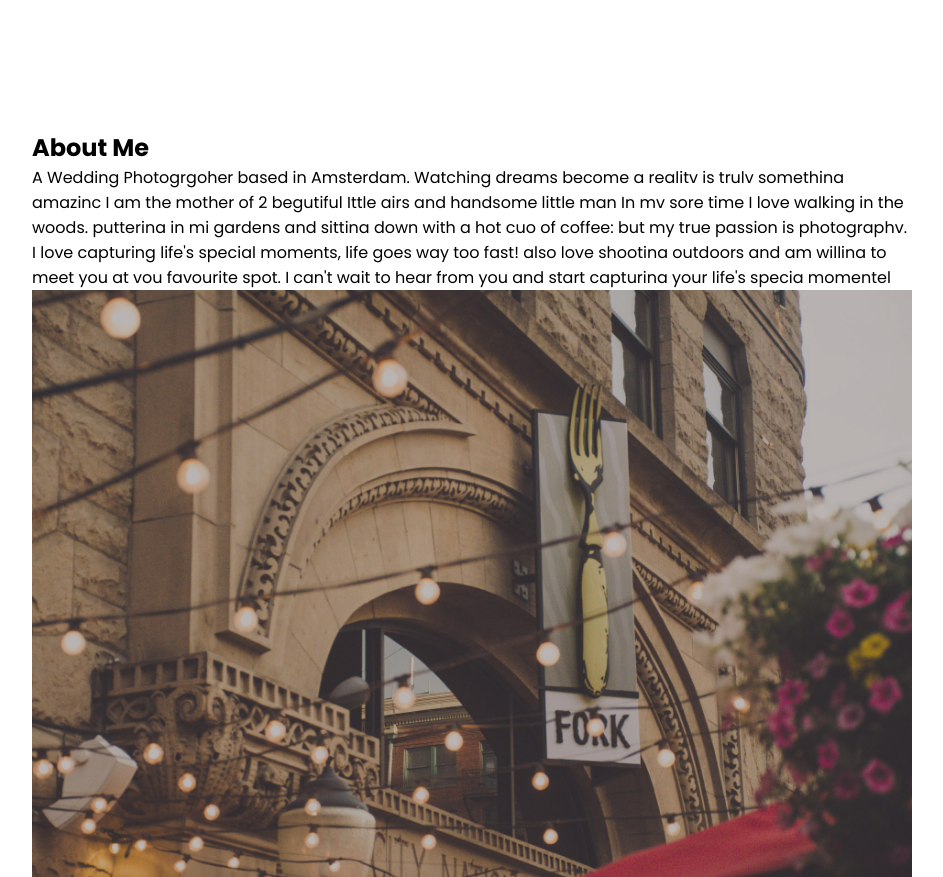
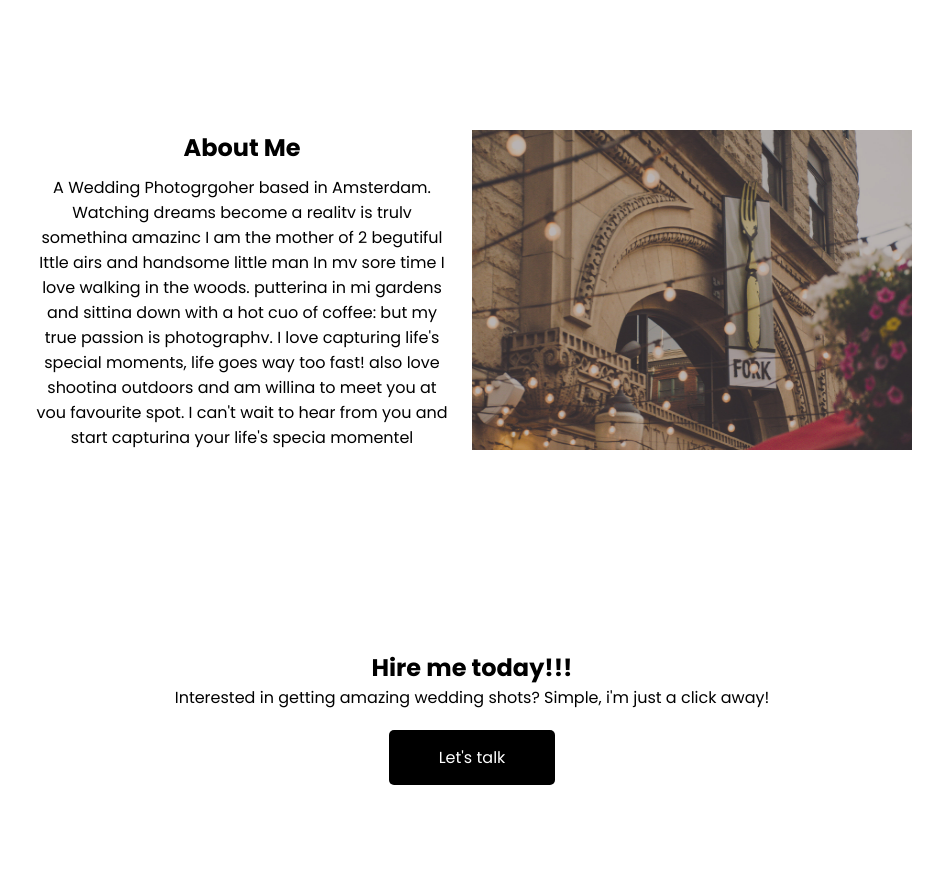
Before and after one commit to zainah7/TANYA-TUCKER, a plain HTML site: page index.html in a window 1280 px wide. Shown: the part 1320-2197 px from the top of the page, without its empty margins (168-1111 px from the left). Drawn offline with Linux system fonts and the light colour scheme.

Commit message:
fixed bug

```diff
--- a/index.html
+++ b/index.html
@@ -72,8 +72,11 @@
                                                   momentel
                                              </p>
 
-                                        <img class="img" src="img/test-bg.jpg" >
+
                                    </div>
+
+                  <img class="img" src="img/test-bg.jpg" >
+
 
 
                               </section>
@@ -83,7 +86,11 @@
                                              <h1>Hire me today!!!</h1>
                                              <p>Interested in getting amazing wedding shots? Simple,
                                                   i'm just a click away!</p>
-                                             <a href="#let's telk" class="btn-1">Lets telk</a>
+
+
+                                                   <a href="#let's telk" class="btn-down">Let's talk</a>
+                                              </div>
+
                                    </section>
 
                     </body>
--- a/style.css
+++ b/style.css
@@ -1,13 +1,11 @@
 @import url('https://fonts.googleapis.com/css2?family=Poppins:ital,wght@0,100;0,200;0,300;0,400;0,500;0,600;0,700;0,800;0,900;1,100;1,200;1,300;1,400;1,500;1,600;1,700;1,800&family=Roboto:ital,wght@0,100;0,300;1,100&display=swap');
-*  {
+* {
   font-family: 'Poppins', sans-serif;
   margin: 0;
   padding: 0;
   box-sizing: border-box;
   scroll-behavior: smooth;
 }
-
-
 
 header {
   background-color: black;
@@ -23,13 +21,13 @@ header {
 .logo {
   text-decoration: none;
   color: white;
-     text-transform:uppercase;
+  text-transform: uppercase;
   font-weight: 700;
   font-size: 1.8em;
 }
 
 .navigation a {
-     color:white;
+  color: white;
   text-decoration: none;
   font-size: 1.1em;
   font-weight: 500;
@@ -61,11 +59,9 @@ section {
   color: #fff;
 }
 
-
-
 .btn {
   display: inline-block;
-     padding: .8rem 2rem;
+  padding: 0.8rem 2rem;
   background: orange;
   color: white;
   text-decoration: none;
@@ -90,8 +86,8 @@ section {
 
 .portfolio .content {
   display: flex;
-     margin-top:20px ;
-     background-color:white;
+  margin-top: 20px;
+  background-color: white;
 }
 
 .portfolio-card {
@@ -115,11 +111,7 @@ section {
 
 .portfolio-image img {
   width: 100%;
-
 }
-
-
-
 
 .portfolio-info {
   padding: 1em;
@@ -136,34 +128,39 @@ section {
   text-transform: uppercase;
   font-weight: 800;
   margin-top: 10px;
-     color:black;
+  color: black;
   justify-content: center;
   font-size: 1.5em;
 }
 
-.about-me .content .title {
-     display: block;
-     justify-content: center;
-     flex-direction: row;
+.about-me {
+  display: flex;
+  justify-content: space-between;
+}
+.about-me .content {
+  flex: 5;
 }
 
-.about-me .content  p {
-     display: block;
-     align-items: center;
-     justify-content: center;
-}
-.about-me .content .img {
-     display: inline-flex;
-     width: 100%;
+.about-me .content .title {
+  text-align: center;
+  margin-bottom: 10px;
 }
 
-
-.lets-telk h1, p {
-     display:flex;
-     justify-content: center;
-     align-items: center;
+.about-me .content p {
+  text-align: center;
+}
+.about-me img {
+  width: 50%;
+  margin-left: 20px;
+  flex: 2;
 }
 
+.lets-telk {
+  display: flex;
+  justify-content: space-between;
+  align-items: center;
+  flex-direction: column;
+}
 
 .btn-1 {
   display: inline-flex;
@@ -184,3 +181,17 @@ section {
   background: gray;
   color: #fff;
 }
+.btn-container {
+  display: flex;
+  justify-content: center;
+  align-items: center;
+}
+
+.btn-down {
+  background-color: black;
+  color: white;
+  padding: 15px 50px;
+  text-decoration: none;
+  margin-top: 20px;
+  border-radius: 5px;
+}
```
Lines whose indentation alone changed are shown as unchanged.
